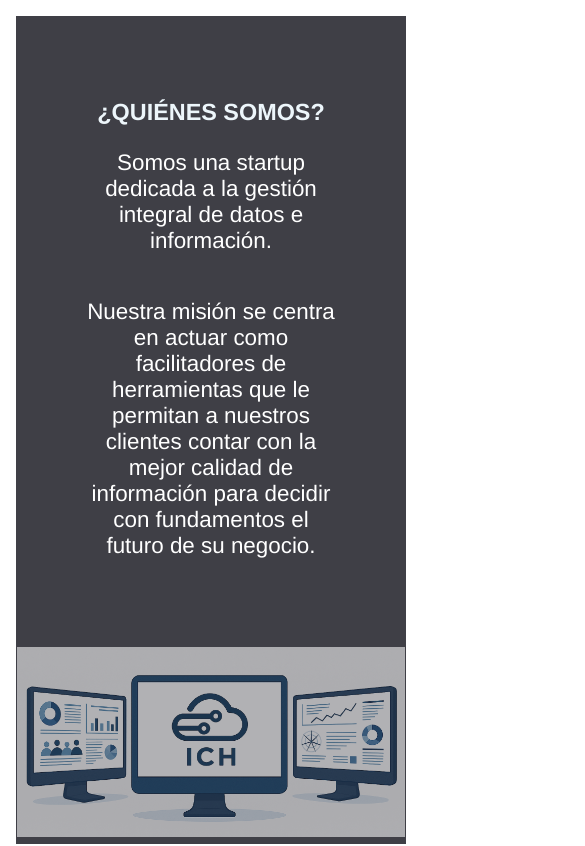
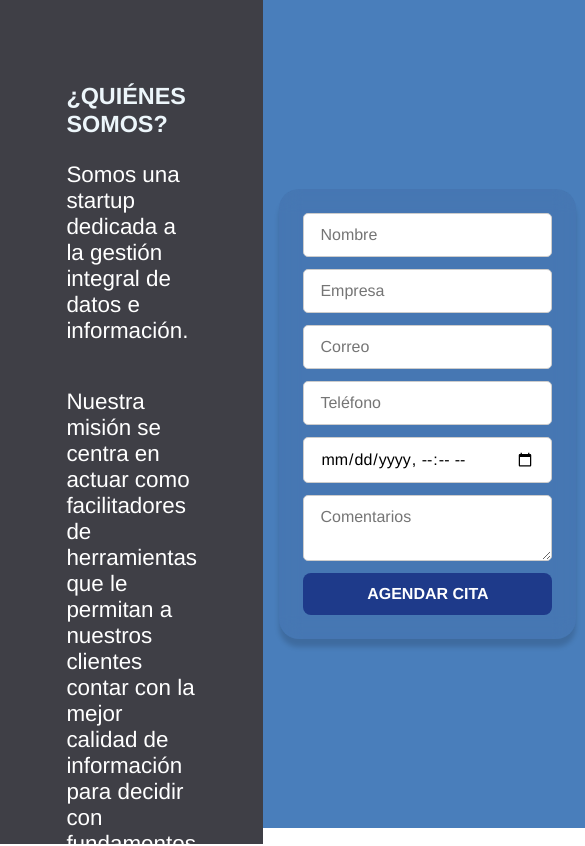
Before and after one commit to ich-datos/ichdatos-landing-vercel, a Next.js app: page / in a window 390 px wide. Shown: the top 846 px of the page, 585 px wide, since content can reach past the window. Built offline with nearby package versions, Linux system fonts and the light colour scheme.

Commit message:
Ajustes mobile

```diff
--- a/src/app/globals.css
+++ b/src/app/globals.css
@@ -201,7 +201,7 @@ html, body {
 /* =========================
    Responsive Mobile
    ========================= */
-@media (max-width: 768px) {
+@media (max-width: 400px) {
   /* Reset márgenes y paddings extra */
   html, body {
     margin: 0;
@@ -209,18 +209,15 @@ html, body {
   }
   /* Contenedor principal */
   .container {
-    flex-direction: column;
-    height: auto;      /* deja que la altura se ajuste al contenido */
-    padding: 1rem;
+    padding: 0; /* quitar padding extra que empuja contenido */
+    width: 100%;
+    min-height: 100vh;
   }
 
   /* Columnas */
   .column {
-    width: 100%;
-    padding: 1.5rem;
-    margin-bottom: 2rem;    /* espacio entre bloques */
-    text-align: center;      /* centrar textos en móvil */
-    align-items: center;
+    padding: 1rem; /* ajustar un poco menor que antes */
+    margin-bottom: 1rem;
   }
 
   /* Títulos grandes: reducir tamaño para que no se corte */
```
